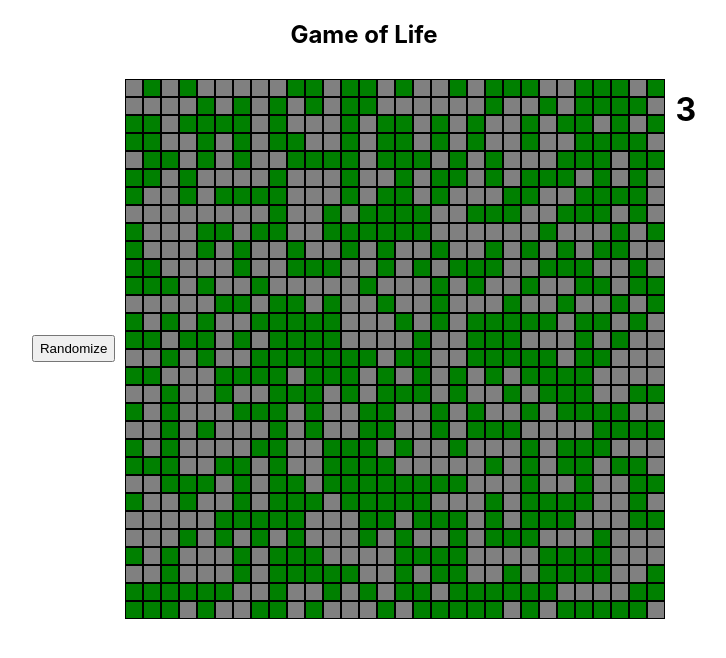
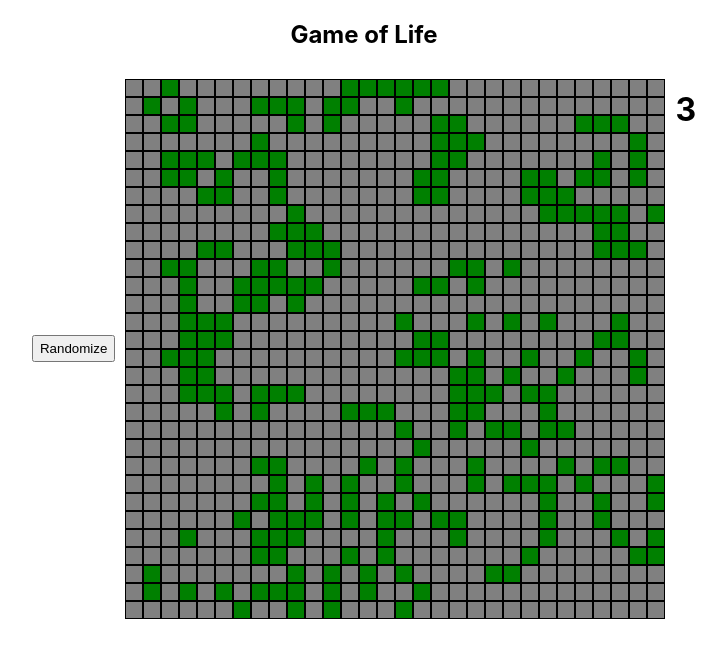
Before and after one commit to francozanini/game-of-life, a React (Create React App) app: page / in a window 1280 px wide. Both pictures are taken after a click on the button "Randomize". Shown: the top 658 px of the page, without its empty margins (276-1002 px from the left). Built offline with nearby package versions, Linux system fonts and the light colour scheme.

Commit message:
It finally follows the rules.

```diff
--- a/src/components/board.js
+++ b/src/components/board.js
@@ -4,22 +4,25 @@ import Clock from './clock';
 class Board extends React.Component {
     constructor(props) {
         super(props);
-        this.state = {matrix: [...Array(30)].map(
-                        () => [...Array(30)].fill({})),
-                      generation: 0};
+        this.state = {
+                  matrix: [...Array(30)].map(
+                            () => [...Array(30)].fill(false)),
+                    generation: 0,
+                    isRunning: true};
+        this.state.matrix[0][0] = true;
 
         this.getCells = this.getCells.bind(this);
-        this.randomizeBoard = this.randomizeBoard.bind(this);
+        this.randomizeSeed = this.randomizeSeed.bind(this);
     };
 
-    randomizeBoard() {
+    randomizeSeed() {
         let res = [...Array(30)].map(
             () => [...Array(30)].fill({})
                 );
 
         for(let i = 0; i < res.length; i++) {
             for(let j = 0; j < res[0].length; j++) {
-                res[i][j] = {alive: Math.random() > 0.5}
+                res[i][j] =  Math.random() > 0.7
             }
         };
 
@@ -30,12 +33,54 @@ class Board extends React.Component {
     getCells() {
         return this.state.matrix.map((row, indexRow) => (
             row.map(function(col, indexCol) {
-                return col.alive ? <div key={`${indexRow}-${indexCol}`} className='square alive'/> :
+                return col ? <div key={`${indexRow}-${indexCol}`} className='square alive'/> :
             <div key={`${indexRow}-${indexCol}`} className='square dead' />})));
     };
 
+    getNeighbors(row, col) {
+        let neighbors = 0;
+        const dirs = [[-1, -1], [-1, 0], [-1, 1], [0, 1], [1, 1], [1, 0], [1, -1], [0, -1]];
+
+        for (let i = 0; i < dirs.length; i++) {
+            const dir = dirs[i];
+            let y1 = row + dir[0];
+            let x1 = col + dir[1];
+
+            if (x1 >= 0 && x1 < 30 && y1 >= 0 && y1 < 30 && this.state.matrix[y1][x1]) {
+                neighbors++;
+            }
+        }
+
+        return neighbors;
+    };
+
     tick() {
-        this.setState({generation: this.state.generation + 1});
+        const nextGen = [...Array(30)].map(
+            () => [...Array(30)].fill(false));
+
+        for (let i = 0; i < 30; i++) {
+            for (let j = 0; j < 30; j++) {
+                let neighbors = this.getNeighbors(i, j);
+                if(this.state.matrix[i][j]) {
+                    if(neighbors === 3 || neighbors === 2) {
+                        console.log(neighbors);
+                        nextGen[i][j] = true;
+                    }
+                    else {
+                        nextGen[i][j] = false;
+                    }
+                }
+                else {
+                    if(neighbors === 3){
+                        nextGen[i][j] = true;
+                    }
+                }
+            };
+        };
+
+        this.setState({
+            matrix: nextGen,
+            generation: this.state.generation + 1});
     };
 
     componentDidMount() {
@@ -52,7 +97,7 @@ class Board extends React.Component {
         const cells = this.getCells();
         return(
             <div className='boardWrapper'>
-                <button className='randomize' onClick={this.randomizeBoard}>Randomize</button>
+                <button className='randomize' onClick={this.randomizeSeed}>Randomize</button>
                 <div className='board'>
                     {cells}
                 </div>
```
Also changed, not shown: 1 other file (tests, documents, lock files or other folders).
